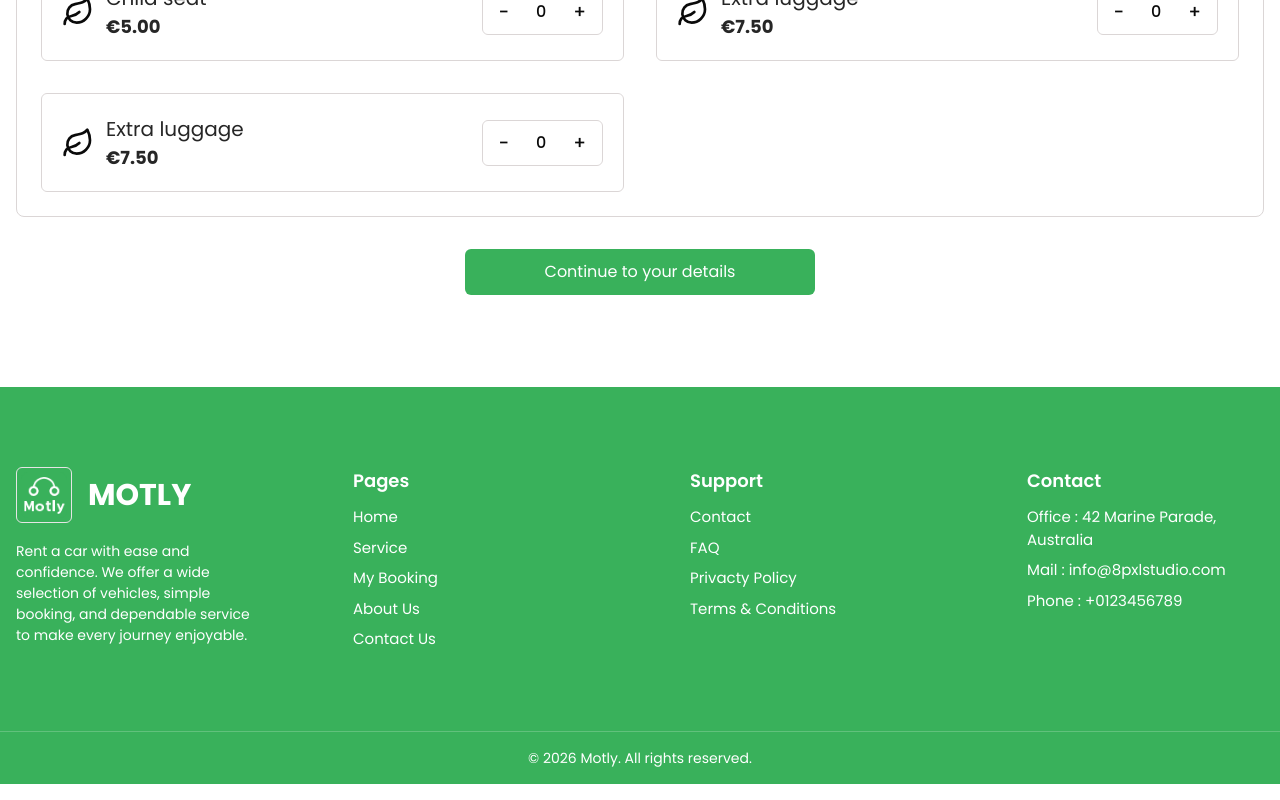
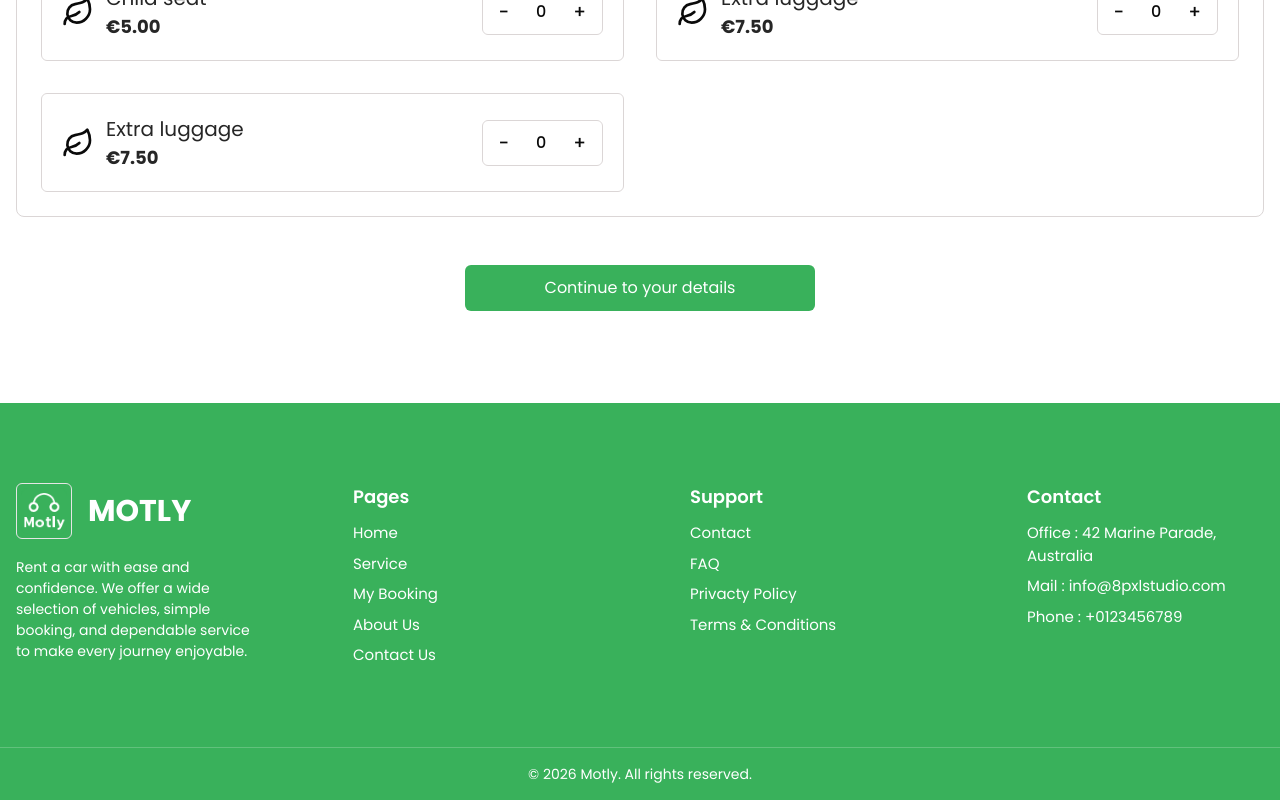
Before and after one commit to mijanConnect/motly-car-rental-website-mahsundic, a Next.js app: page /checkout in a window 1280 px wide. Shown: the part 1578-2378 px from the top of the page. Built offline with nearby package versions, Linux system fonts and the light colour scheme.

Commit message:
Checkout page design

```diff
--- a/app/components/checkout/StationExtras.tsx
+++ b/app/components/checkout/StationExtras.tsx
@@ -23,7 +23,7 @@ export default function StationExtras() {
       </div>
       <div className="flex justify-center">
         {/* Spacer for bottom fixed bar */}
-        <Button className="mt-8 w-full lg:w-[350px]">
+        <Button className="mt-12 w-full lg:w-[350px]">
           Continue to your details
         </Button>
       </div>
```
